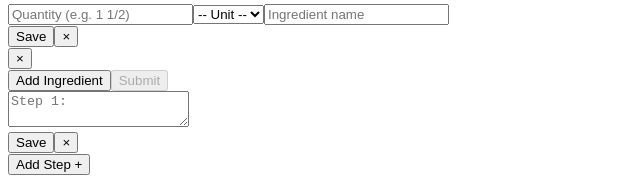
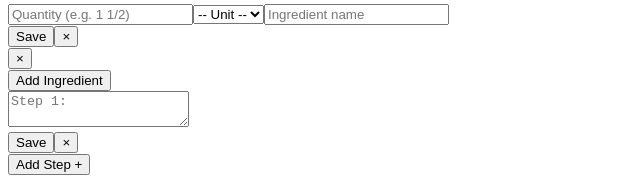
Before and after one commit to jisung594/bakers-logbook, an Angular app: page / in a window 1280 px wide. Shown: the part 187-364 px from the top of the page, without its empty margins (0-640 px from the left). Built offline with nearby package versions, Linux system fonts and the light colour scheme; no server answers; what @angular/fire would draw is missing.

Commit message:
Remove submit btn from ingredients-form

```diff
--- a/src/app/recipe/recipe-form/ingredients-form/ingredients-form.html
+++ b/src/app/recipe/recipe-form/ingredients-form/ingredients-form.html
@@ -64,5 +64,4 @@
     </div>
 
     <button type="button" (click)="addIngredient()">Add Ingredient</button>
-    <button type="submit" [disabled]="!ingredientsForm.valid">Submit</button>
 </form>
```
